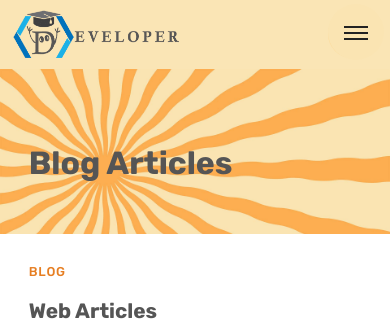
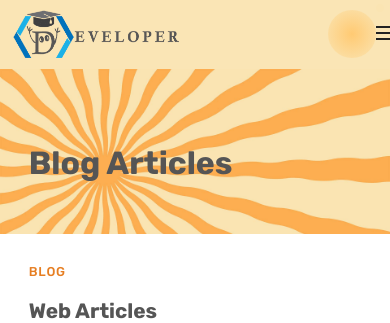
Before and after one commit to compuuw4/sessione2, a PHP site: page /blog.php in a window 390 px wide. Shown: the top 323 px of the page. Run offline with PHP 8.4, Linux system fonts and the light colour scheme.

Commit message:
ho cambiato il height e il width da 7rem a 1 rem

```diff
--- a/sass/components/_navigation.scss
+++ b/sass/components/_navigation.scss
@@ -128,8 +128,8 @@
             text-align: center; // to center the icon menu
             background-color: $primary-color;
             cursor: pointer;
-            height: 7rem;
-            width: 7rem;
+            height: 1rem;
+            width: 1rem;
             position: fixed;
             top: .5rem;
             right: 1.2rem;
--- a/sass/style.css
+++ b/sass/style.css
@@ -1029,8 +1029,8 @@
     text-align: center;
     background-color: rgb(250, 228, 178);
     cursor: pointer;
-    height: 7rem;
-    width: 7rem;
+    height: 1rem;
+    width: 1rem;
     position: fixed;
     top: 0.5rem;
     right: 1.2rem;
```
